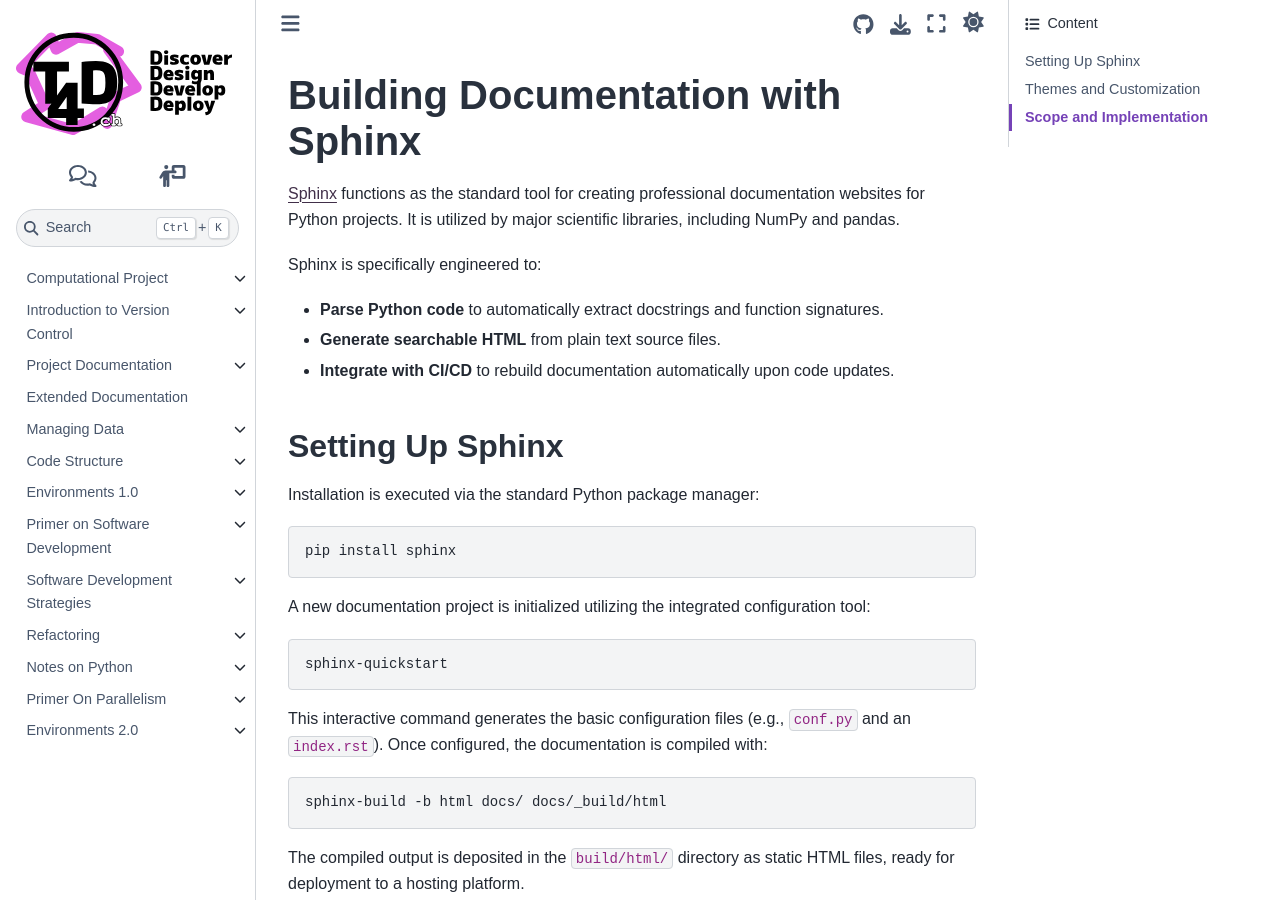
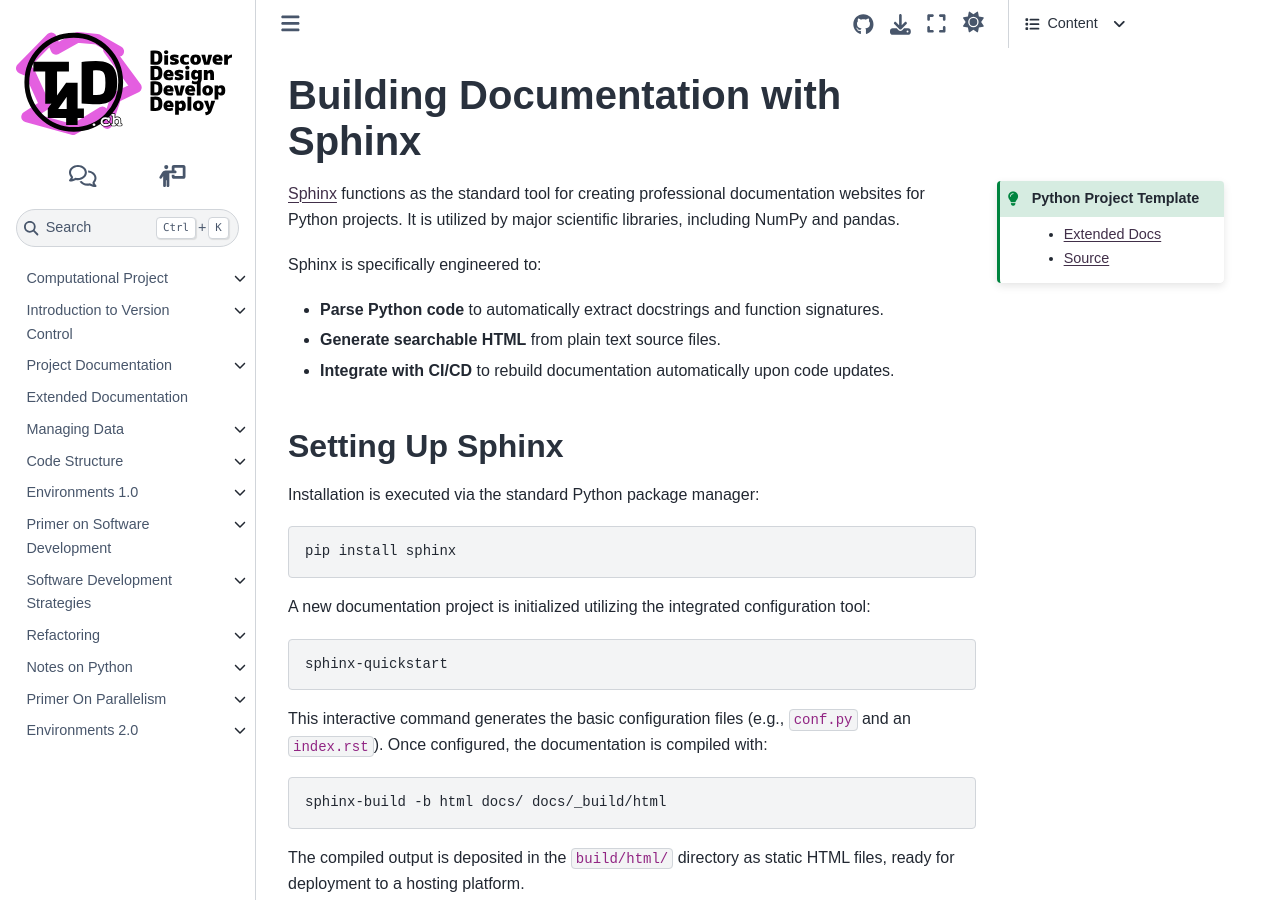
Before and after one commit to t4d-gmbh/researchSoftwareEngineering, a Sphinx documentation site: the page built from source/content/extendedDocumentation/usingSphinx.md, in a window 1280 px wide and 900 px high. Built offline with Sphinx 7.4.7 and the Sphinx Book theme 1.1.4, drawn with Linux system fonts in a browser that asks for light colours; some web fonts are replaced; pages that are not in the unit, such as notebooks, are missing from menus; the version number could not be read and is left out.

Commit message:
fixing some links

```diff
--- a/source/content/extendedDocumentation/usingSphinx.md
+++ b/source/content/extendedDocumentation/usingSphinx.md
@@ -1,4 +1,10 @@
 ## Building Documentation with Sphinx
+
+:::{admonition} Python Project Template
+:class: tip margin
+- [Extended Docs](https://j-i-l.github.io/pythonProject/index.html)
+- [Source](https://github.com/j-i-l/pythonProject/tree/main/docs)
+:::
 
 {% if slide %}
 
```
Also changed, not shown: source/content/extendedDocumentation/toolsHosting.md (+0 -5 lines), source/content/projectExo2.md (+1 -1 lines).
